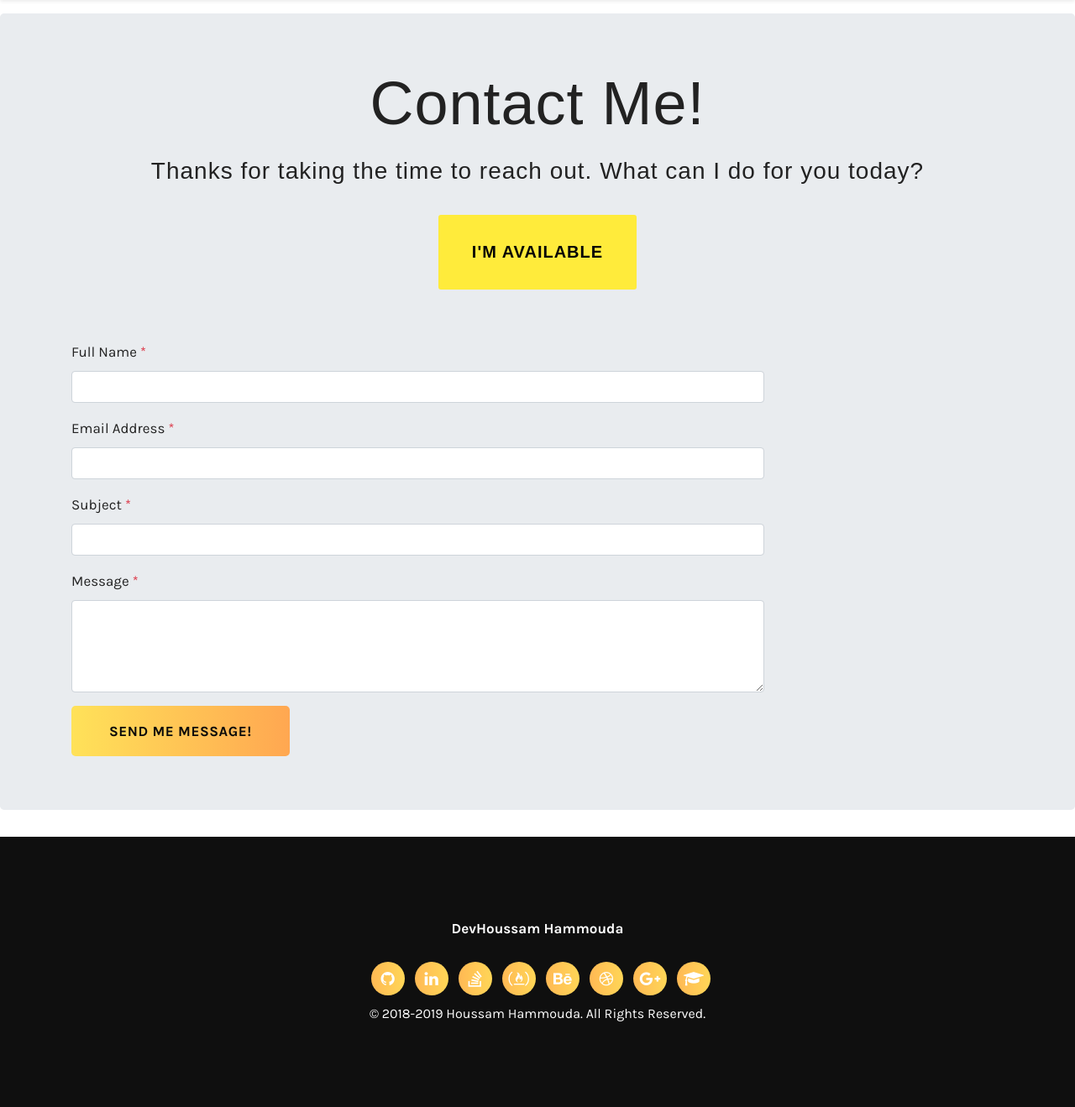
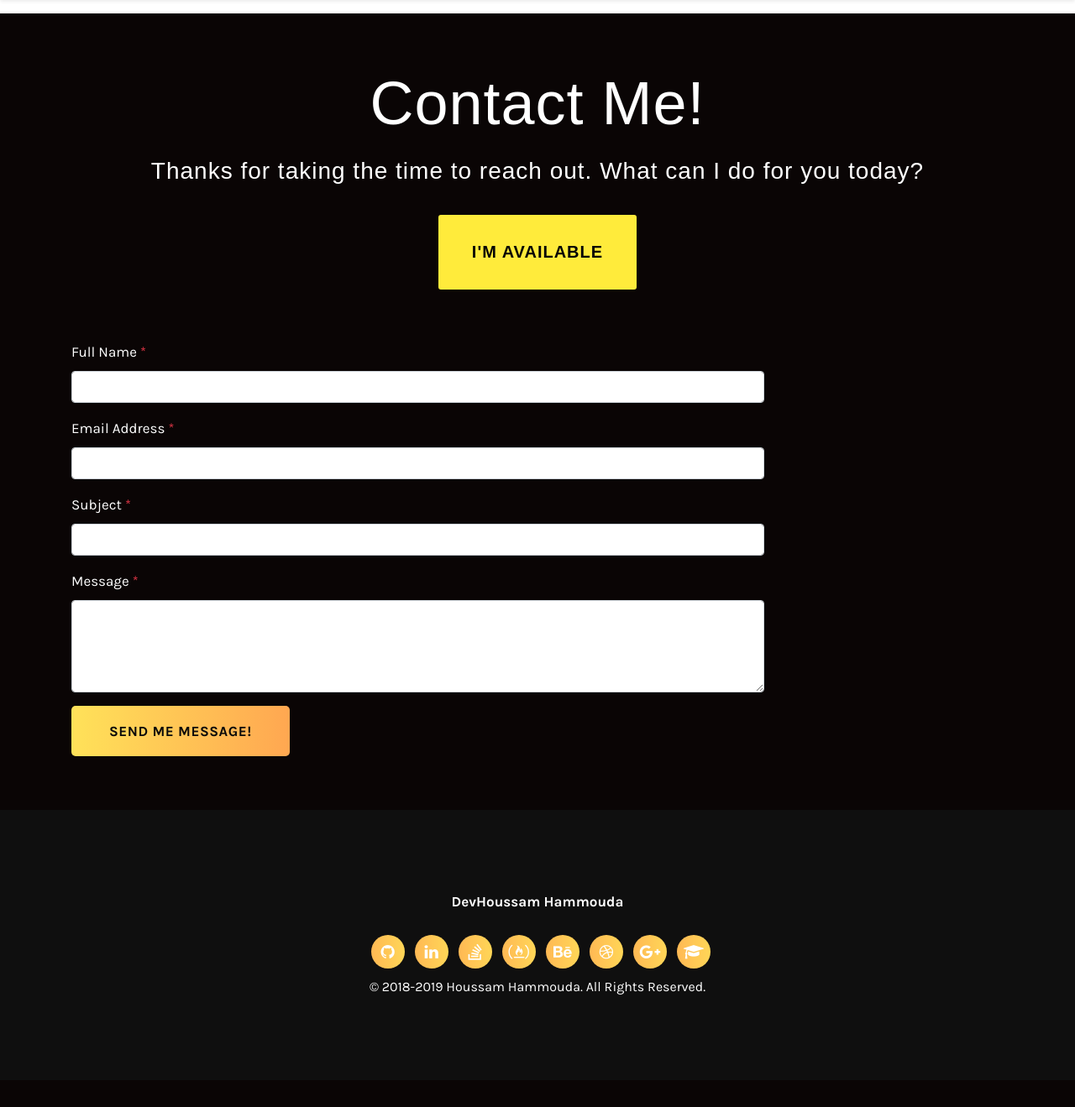
Before and after one commit to om-theme4all/om-theme4all.github.io, a PHP site: page /contact.html in a window 1280 px wide. Shown: the part 71-1390 px from the top of the page at 84% size. After the commit the page ends 1256 px from the top, so only its background shows below. Run offline with PHP 8.4, Linux system fonts and the light colour scheme.

Commit message:
Update style.css

```diff
--- a/css/style.css
+++ b/css/style.css
@@ -584,7 +584,12 @@
     text-transform: uppercase;
     color: #020406;
 }
-
+.jumbotron.jac {
+    background: #0a0505;
+    color: #fff!important;
+    margin-bottom: 0px!important;
+    border-radius: 0px!important;
+}
 /*=================================*/
 /*  Footer
 /*=================================*/
```
